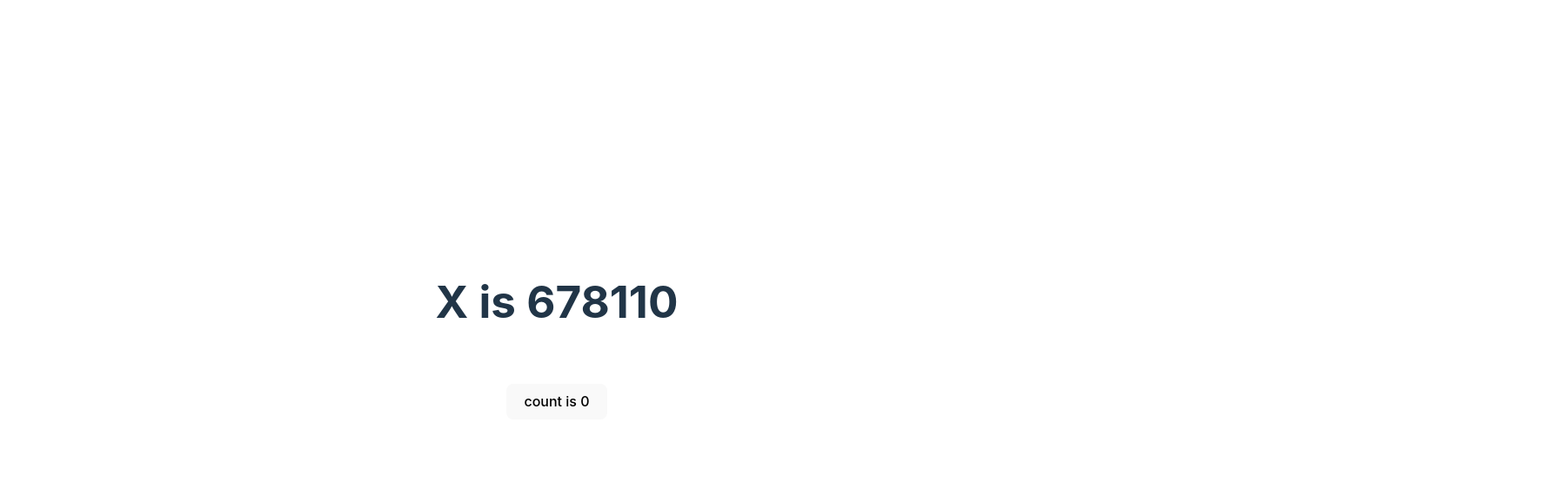
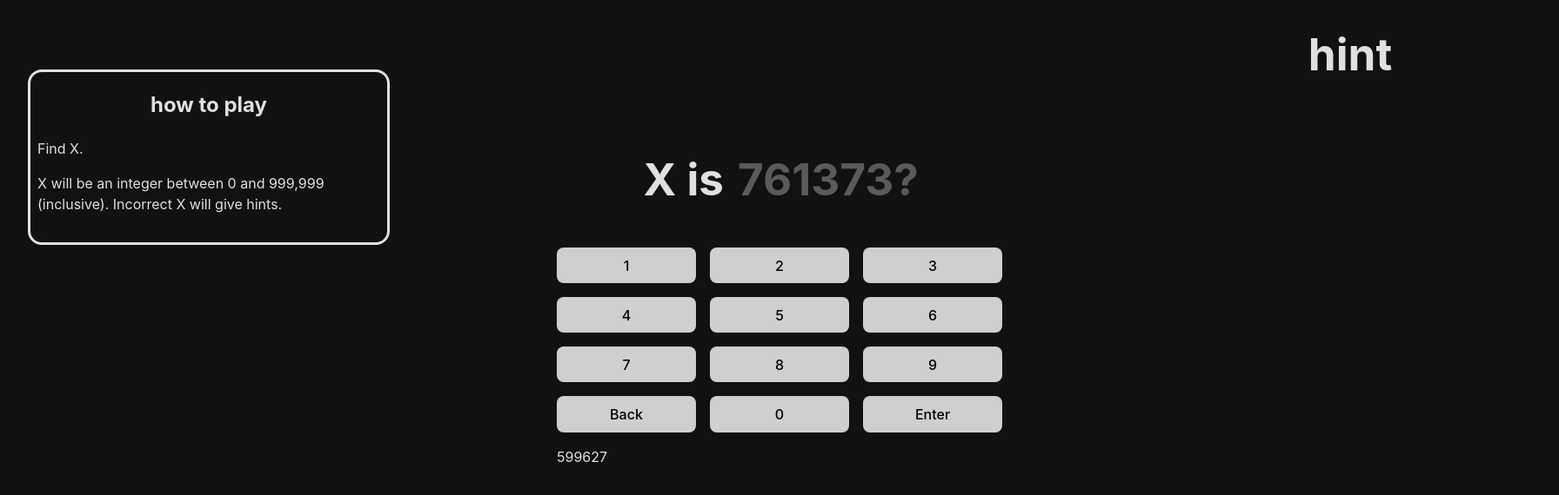
Before and after one commit to Dapples0/Xdle, a React (Vite) app: page / in a window 1280 px wide. Shown: the top 570 px of the page at 87% size, 1792 px wide, since content can reach past the window. Built offline with nearby package versions, Linux system fonts and the light colour scheme.

Commit message:
implemented numpad inputs

```diff
--- a/src/App.css
+++ b/src/App.css
@@ -1,14 +1,72 @@
 #root {
-  max-width: 1280px;
-  margin: 0 auto;
-  padding: 2rem;
+  max-width: 100%;
+  max-height: 100%;
+  margin: 0rem auto;
+  display: grid;
+  grid-template-columns: 30em 32em 30em;
+  column-gap: 10em;
+  height: 50em;
+}
+
+/* .tip-container {
+  text-align: center;
+} */
+
+.tip-text {
+  margin-left: 2rem;
+  margin-right: 2rem;
+  border-color: white;
+  border-radius: 1rem;
+  border: solid;
+  border-spacing: 2rem;
+  margin-top: 5rem;
+}
+.tip-title {
   text-align: center;
 }
 
-.card {
-  padding: 2em;
+.description {
+  padding-left: 0.5rem;
+  padding-right: 0.5rem;
+  padding-bottom: 1rem;
+  text-align: left;
 }
 
-.read-the-docs {
-  color: #888;
+.centre-container {
+  border-color: #db0404;
 }
+
+.hint-container {
+  text-align: center;
+}
+
+.input-container {
+  margin-top: 8rem;
+  display: grid;
+  grid-template-columns: 12em 14em;
+  padding: 1rem;
+}
+
+.x-is {
+  text-align: right;
+  padding-right: 1rem;
+}
+.x-input {
+  text-align: left;
+}
+
+.x-input[data-placeholder]:empty:after {
+  content:attr(data-placeholder);
+  color:rgb(90, 90, 90);
+}
+
+.button-container {
+  display: grid;
+  grid-template-columns:  10em 10em 10em;
+  gap: 1em;
+}
+
+.numButton {
+  background-color: #cfcfcf;
+
+}
--- a/src/App.tsx
+++ b/src/App.tsx
@@ -1,19 +1,66 @@
-import { useState } from 'react'
+import { useEffect, useState } from 'react'
 import './App.css'
-import { generateX } from './getX/x'
+import { generateX, addInput, checkInput } from './getX/x'
 
 function App() {
-  const [count, setCount] = useState(0)
+  const [x] = useState(generateX())
+  const [inputX, setInputX] = useState('');
+  const [result, setResult] = useState('');
+
+  const [placeholderText, setPlaceholderText] = useState(generateX().toString());
+
+  useEffect(() => {
+    const interval = setInterval(() => {
+      setPlaceholderText(generateX().toString());
+    }, 3000);
+    return () => clearInterval(interval);
+  }, []);
 
   return (
     <>
-      <div>
-        <h1>X is {generateX()}</h1>
+      <div className='tip-container'>
+        <div className='tip-text'>
+          <div className='tip-title'>
+            <h2>how to play</h2>
+          </div>
+          <div className='description'>
+            <p>Find X.</p>
+            <p>X will be an integer between 0 and 999,999 (inclusive). Incorrect X will give hints.</p>
+          </div>
+        </div>
       </div>
-      <div className="card">
-        <button onClick={() => setCount((count) => count + 1)}>
-          count is {count}
-        </button>
+      <div id='centre-container'>
+        <div className="input-container">
+          <h1 className='x-is'>
+            X is
+          </h1>
+          <h1 className='x-input' data-placeholder={placeholderText + '?'}>
+            {inputX}
+          </h1>
+        </div>
+        <div className="button-container">
+          <button className="numButton" onClick={() => setInputX((inputX) => {return addInput(inputX, '1')})} >1</button>
+          <button className="numButton" onClick={() => setInputX((inputX) => {return addInput(inputX, '2')})} >2</button>
+          <button className="numButton" onClick={() => setInputX((inputX) => {return addInput(inputX, '3')})} >3</button>
+          <button className="numButton" onClick={() => setInputX((inputX) => {return addInput(inputX, '4')})} >4</button>
+          <button className="numButton" onClick={() => setInputX((inputX) => {return addInput(inputX, '5')})} >5</button>
+          <button className="numButton" onClick={() => setInputX((inputX) => {return addInput(inputX, '6')})} >6</button>
+          <button className="numButton" onClick={() => setInputX((inputX) => {return addInput(inputX, '7')})} >7</button>
+          <button className="numButton" onClick={() => setInputX((inputX) => {return addInput(inputX, '8')})} >8</button>
+          <button className="numButton" onClick={() => setInputX((inputX) => {return addInput(inputX, '9')})} >9</button>
+          <button className="numButton" onClick={() => setInputX((inputX) => inputX.slice(0,-1))} >Back</button>
+          <button className="numButton" onClick={() => setInputX((inputX) => {return addInput(inputX, '0')})} >0</button>
+          <button className="numButton" onClick={() => setResult((result) => {return checkInput(inputX, x)})}>Enter</button>
+        </div>
+        <div>
+          <p>{x}</p>
+          <p>
+            {result}
+          </p>
+        </div>
+      </div>
+      <div className='hint-container'>
+        <h1>hint</h1>
       </div>
     </>
   )
--- a/src/getX/x.ts
+++ b/src/getX/x.ts
@@ -1,4 +1,19 @@
-export function generateX(): number {
-    const max = 1000000;
-    return Math.floor(Math.random() * max);
+export function generateX(): string {
+    const max = 999999;
+    return Math.floor(Math.random() * max).toString();
 }
+
+export function addInput(inputX: string, input: string): string {
+    if (inputX.length < 6) {
+        return inputX + input;
+    }
+    return inputX;
+}
+
+export function checkInput(inputX: string, input: string): string {
+    if (inputX === input) {
+        return `X was ${inputX}`;
+    }
+
+    return 'rice';
+}
--- a/src/index.css
+++ b/src/index.css
@@ -5,7 +5,7 @@
 
   color-scheme: light dark;
   color: rgba(255, 255, 255, 0.87);
-  background-color: #242424;
+  background-color: #111111;
 
   font-synthesis: none;
   text-rendering: optimizeLegibility;
@@ -50,24 +50,10 @@ button {
   background-color: #1a1a1a;
   cursor: pointer;
   transition: border-color 0.25s;
-}
-button:hover {
-  border-color: #646cff;
-}
-button:focus,
-button:focus-visible {
-  outline: 4px auto -webkit-focus-ring-color;
+  outline: none;
 }
 
-@media (prefers-color-scheme: light) {
-  :root {
-    color: #213547;
-    background-color: #ffffff;
-  }
-  a:hover {
-    color: #747bff;
-  }
-  button {
-    background-color: #f9f9f9;
-  }
+button:hover {
+  border-color: #000000;
+  background-color: #acacac;;
 }
```
